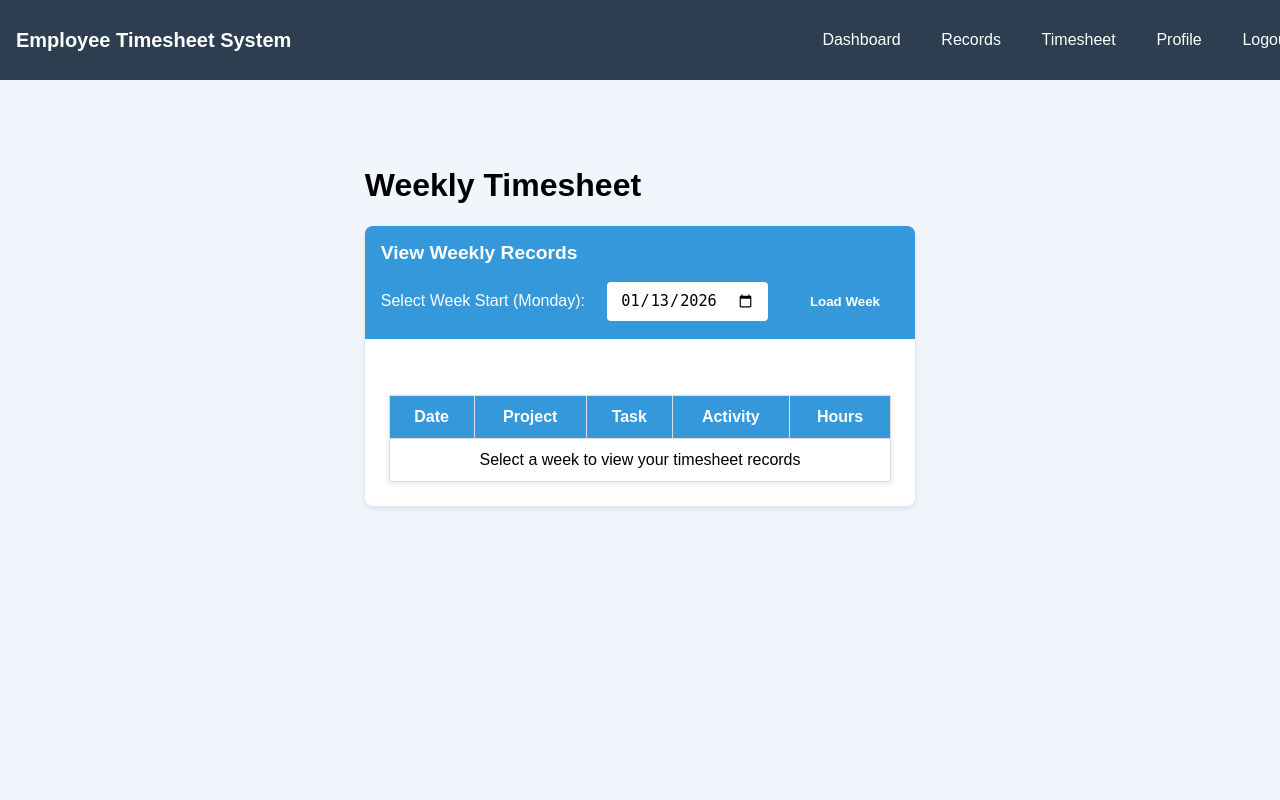
After one commit to Dev2kod/Flask-Timesheet, a Flask app: page /weekly-timesheet in a window 1280 px wide. The commit adds this page. Run offline with Flask 3, Linux system fonts and the light colour scheme; the visitor is signed in with stand-in values (Sample User, id 1).

Commit message:
changes made

```diff
--- a/app.py
+++ b/app.py
@@ -3,12 +3,15 @@ import pyodbc
 from flask_bcrypt import Bcrypt
 from db import get_connection
 from analysis_api import analysis_bp
-
+from timesheet_api import timesheet_bp
+from timesheet_routes import timesheet_routes_bp
 
 
 app = Flask(__name__)
 bcrypt = Bcrypt(app)
 app.register_blueprint(analysis_bp)
+app.register_blueprint(timesheet_bp)
+app.register_blueprint(timesheet_routes_bp)
 
 app.secret_key = "TCE2025SecretKey"
 
--- a/templates/BaseWithNav.html
+++ b/templates/BaseWithNav.html
@@ -31,6 +31,10 @@
                 style="color:white; margin-left:2%; text-decoration:none; font-weight:500; font-size:2vh;">
                 Records
             </a>
+            <a href="/weekly-timesheet"
+                style="color:white; margin-left:2%; text-decoration:none; font-weight:500; font-size:2vh;">
+                Timesheet
+            </a>
             <a href="/profile"
             style="color:white; margin-left:2%; text-decoration:none; font-weight:500; font-size:2vh;">
             Profile
--- /dev/null
+++ b/templates/weekly_timesheet.html
@@ -0,0 +1,278 @@
+<!-- weekly_timesheet.html -->
+<!-- This is the HTML template for displaying the weekly timesheet page.
+     It extends the base template (assuming BaseWithNav.html exists) for consistent layout.
+     Uses JavaScript to fetch data from the API and display it in a table.
+     Also includes a form to add new entries. -->
+
+{% extends "BaseWithNav.html" %}  <!-- Extend the base template with navigation -->
+
+{% block title %}Weekly Timesheet{% endblock %}  <!-- Page title -->
+
+{% block style %}
+<style>
+/* Weekly Timesheet specific styles inspired by Home.css */
+body {
+    font-family: Arial, sans-serif;
+    margin: 0;
+    background: #f0f6fb;
+    display: flex;
+    flex-direction: column;
+    min-height: 100vh;
+}
+
+.container {
+    max-width: 1200px;
+    margin: 0 auto;
+    padding: 2rem;
+}
+
+.card {
+    background: white;
+    border-radius: 8px;
+    box-shadow: 0 2px 6px rgba(0,0,0,0.1);
+    margin-bottom: 2rem;
+}
+
+.card-header {
+    background: #3498db;
+    color: white;
+    padding: 1rem;
+    border-radius: 8px 8px 0 0;
+}
+
+.card-header h5 {
+    margin: 0;
+    font-size: 1.2rem;
+}
+
+.card-body {
+    padding: 1.5rem;
+}
+
+.form-group {
+    margin-bottom: 1rem;
+}
+
+.form-group label {
+    display: block;
+    margin-bottom: 0.5rem;
+    font-weight: bold;
+    color: #2c3e50;
+}
+
+.form-control {
+    width: 100%;
+    padding: 0.6rem 0.8rem;
+    border: 2px solid #3498db;
+    border-radius: 6px;
+    font-size: 0.95rem;
+    transition: border-color 0.3s ease;
+}
+
+.form-control:focus {
+    outline: none;
+    border-color: #2980b9;
+}
+
+.btn {
+    padding: 0.6rem 1.2rem;
+    border: none;
+    border-radius: 6px;
+    font-weight: bold;
+    cursor: pointer;
+    transition: background 0.3s ease;
+}
+
+.btn-primary {
+    background: #27ae60;
+    color: white;
+}
+
+.btn-primary:hover {
+    background: #1e8449;
+}
+
+.btn-secondary {
+    background: #3498db;
+    color: white;
+}
+
+.btn-secondary:hover {
+    background: #2980b9;
+}
+
+/* Weekly Timesheet Table */
+.timesheet-section {
+    margin-top: 2rem;
+}
+
+.timesheet-table {
+    width: 100%;
+    border-collapse: collapse;
+    background: white;
+    box-shadow: 0 2px 6px rgba(0,0,0,0.1);
+    margin-top: 1rem;
+}
+
+.timesheet-table th, .timesheet-table td {
+    border: 1px solid #ddd;
+    padding: 0.75rem;
+    text-align: center;
+}
+
+.timesheet-table th {
+    background: #3498db;
+    color: white;
+    font-weight: bold;
+}
+
+.timesheet-table tbody tr:nth-child(even) {
+    background-color: #f8f9fa;
+}
+
+.timesheet-table tbody tr:hover {
+    background-color: #e9ecef;
+}
+
+.total-row {
+    background: #3498db !important;
+    color: white !important;
+    font-weight: bold !important;
+}
+
+.total-row td {
+    border-top: 2px solid #2980b9 !important;
+}
+</style>
+{% endblock %}
+
+{% block body %}
+<div class="container mt-5">
+    <h1 class="mb-4">Weekly Timesheet</h1>
+
+    <!-- Form to add a new timesheet entry -->
+    <!-- Section to select and display weekly timesheet -->
+    <div class="card">
+        <div class="card-header">
+            <h5>View Weekly Records</h5>
+            <div style="margin-top: 1rem;">
+                <label for="week-start" style="display: inline-block; margin-right: 1rem;">Select Week Start (Monday):</label>
+                <input type="date" id="week-start" class="form-control" style="width: auto; display: inline-block; margin-right: 1rem;" value="2026-01-13">
+                <button id="load-week" class="btn btn-secondary">Load Week</button>
+            </div>
+        </div>
+        <div class="card-body">
+            <!-- Weekly Timesheet Table -->
+            <section class="timesheet-section">
+                <table class="timesheet-table" id="timesheet-table">
+                    <thead>
+                        <tr>
+                            <th>Date</th>
+                            <th>Project</th>
+                            <th>Task</th>
+                            <th>Activity</th>
+                            <th>Hours</th>
+                        </tr>
+                    </thead>
+                    <tbody>
+                        <!-- Table rows will be populated by JavaScript -->
+                        <tr id="no-data-row">
+                            <td colspan="5" class="no-data">Select a week to view your timesheet records</td>
+                        </tr>
+                    </tbody>
+                </table>
+            </section>
+        </div>
+    </div>
+</div>
+
+<!-- JavaScript for handling the page interactions -->
+<script>
+    // Function to add a new timesheet entry
+
+
+    // Function to load weekly timesheet
+    document.getElementById('load-week').addEventListener('click', function() {
+        const weekStart = document.getElementById('week-start').value;
+        if (!weekStart) {
+            alert('Please select a week start date.');
+            return;
+        }
+
+        const button = document.getElementById('load-week');
+        const originalText = button.textContent;
+        button.textContent = 'Loading...';
+        button.disabled = true;
+
+        console.log('Loading week:', weekStart); // Debug log
+
+        // Send GET request to get weekly data
+        fetch(`/api/timesheet/weekly/${weekStart}`)
+        .then(response => {
+            console.log('Response status:', response.status); // Debug log
+            if (!response.ok) {
+                throw new Error(`HTTP error! status: ${response.status}`);
+            }
+            return response.json();
+        })
+        .then(data => {
+            console.log('Response data:', data); // Debug log
+            if (data.error && data.error === 'User not logged in') {
+                alert('You need to log in first. Redirecting to login page...');
+                window.location.href = '/login';
+                return;
+            }
+            if (data.timesheet) {
+                // Populate the table
+                const tbody = document.querySelector('#timesheet-table tbody');
+                // Clear existing rows except the no-data row
+                tbody.innerHTML = '';
+
+                if (data.timesheet.length === 0) {
+                    // No data found
+                    const noDataRow = document.createElement('tr');
+                    noDataRow.innerHTML = `
+                        <td colspan="5" class="no-data">No timesheet records found for this week</td>
+                    `;
+                    tbody.appendChild(noDataRow);
+                } else {
+                    // Populate with data
+                    let totalHours = 0;
+                    data.timesheet.forEach(entry => {
+                        const row = document.createElement('tr');
+                        row.innerHTML = `
+                            <td>${entry.date}</td>
+                            <td>${entry.project}</td>
+                            <td>${entry.task}</td>
+                            <td>${entry.activity}</td>
+                            <td>${entry.hours}</td>
+                        `;
+                        tbody.appendChild(row);
+                        totalHours += parseFloat(entry.hours);
+                    });
+
+                    // Add total row
+                    const totalRow = document.createElement('tr');
+                    totalRow.className = 'total-row';
+                    totalRow.innerHTML = `
+                        <td colspan="4" style="text-align: right; padding-right: 1rem;">Total Hours:</td>
+                        <td>${totalHours.toFixed(2)}</td>
+                    `;
+                    tbody.appendChild(totalRow);
+                }
+            } else {
+                alert('Error: ' + (data.error || 'Unknown error'));
+            }
+        })
+        .catch(error => {
+            console.error('Error:', error);
+            alert('Error loading timesheet: ' + error.message);
+        })
+        .finally(() => {
+            button.textContent = originalText;
+            button.disabled = false;
+        });
+    });
+</script>
+
+{% endblock %}
--- /dev/null
+++ b/timesheet_routes.py
@@ -0,0 +1,26 @@
+# timesheet_routes.py
+# This file contains the routes for rendering the timesheet page.
+# Since we can't modify the original app.py, this file defines a route to display the weekly timesheet template.
+# To use this, you would need to import and add this route to the main app, or run it separately.
+
+from flask import Blueprint, render_template, session, redirect, url_for
+
+# Create a Blueprint for timesheet routes
+timesheet_routes_bp = Blueprint('timesheet_routes_bp', __name__)
+
+@timesheet_routes_bp.route('/weekly-timesheet')
+def weekly_timesheet_page():
+    """
+    Route to render the weekly timesheet page.
+    Requires user to be logged in.
+    """
+    # Check if user is logged in (assuming session has user_id)
+    if 'user_id' not in session:
+        return redirect(url_for('login'))  # Assuming there's a login route
+
+    return render_template('weekly_timesheet.html')
+
+# Note: To integrate this into the main app, add the following to app.py:
+# from timesheet_routes import timesheet_routes_bp
+# app.register_blueprint(timesheet_routes_bp)
+# Also, ensure the timesheet_api blueprint is registered as explained in timesheet_api.py
```
Also changed, not shown: setup_timesheet.py (added, +11 -0 lines), templates/Analysis.html (+4 -1 lines), timesheet_api.py (added, +76 -0 lines), timesheet_model.py (added, +98 -0 lines).
